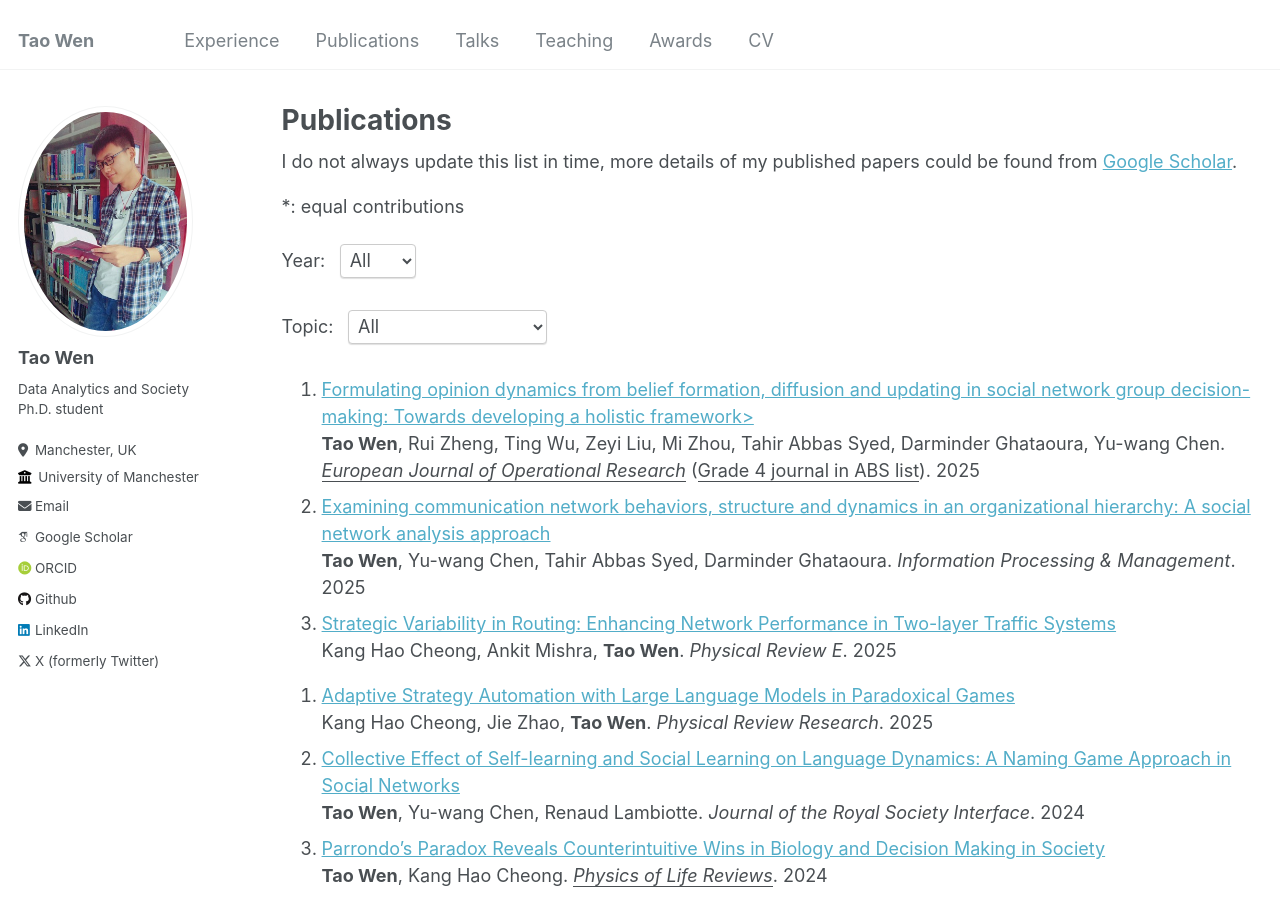
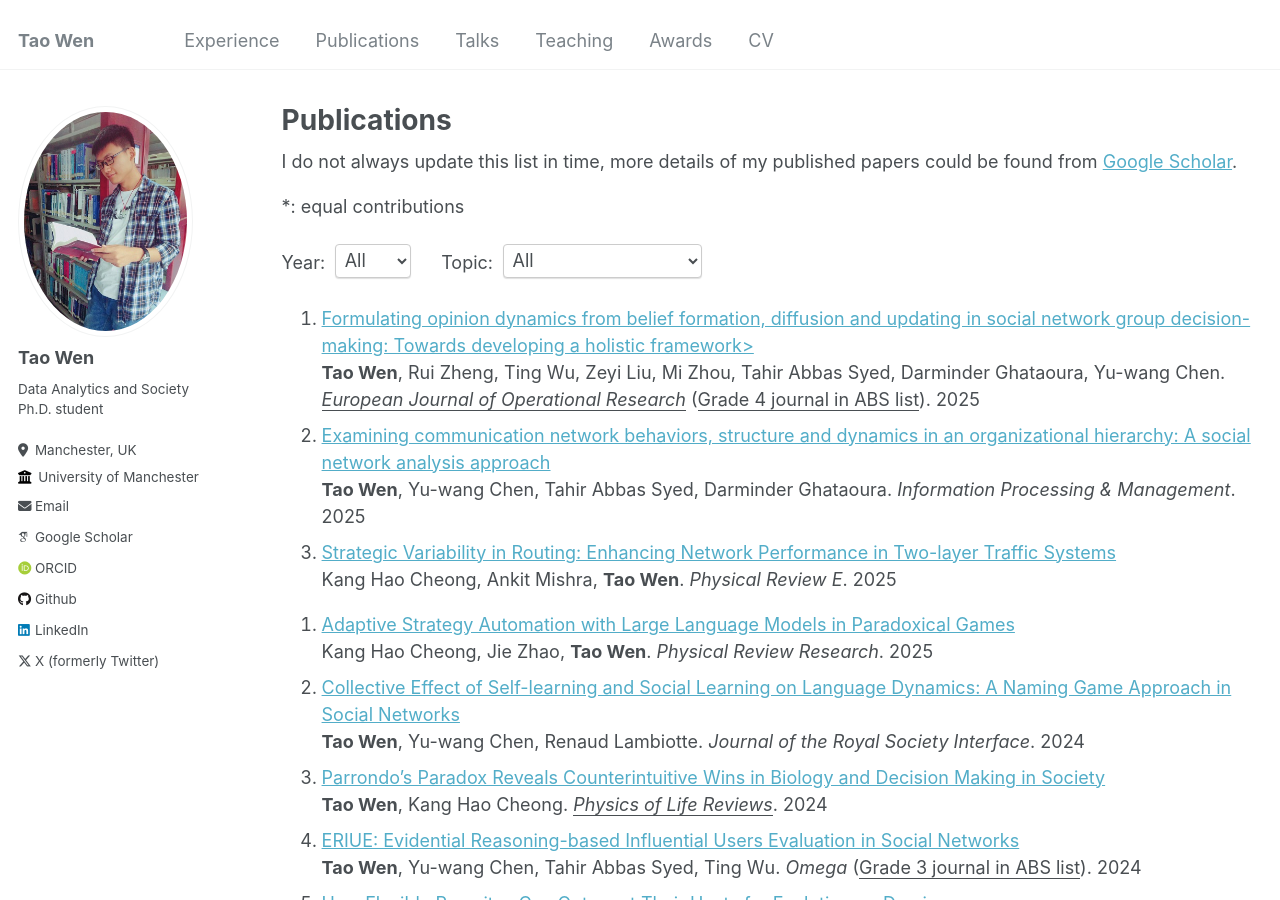
Before and after one commit to TaaoWen/taaowen.github.io, a Jekyll site: the page built from _pages/publications.md, in a window 1280 px wide and 900 px high. Built offline with Jekyll 4.4.1, drawn with Linux system fonts in a browser that asks for light colours; some web fonts are replaced.

Commit message:
Update publications.md

```diff
--- a/_pages/publications.md
+++ b/_pages/publications.md
@@ -13,23 +13,25 @@ author_profile: true
 \*: equal contributions
 
 
-<label for="yearSelect" style="display: inline-block; margin-right: 10px;">Year:</label>
-<select id="yearSelect" style="display: inline-block; margin-right: 20px;">
-  <option value="all">All</option>
-  <option value="2025">2025</option>
-  <option value="2024">2024</option>
-  <option value="2023">2023</option>
-  <!-- 依此类推 -->
-</select>
+<div style="display: flex; align-items: center; gap: 10px;">
+  <label for="yearSelect">Year:</label>
+  <select id="yearSelect" style="margin-right: 20px;">
+    <option value="all">All</option>
+    <option value="2025">2025</option>
+    <option value="2024">2024</option>
+    <option value="2023">2023</option>
+    <!-- 依此类推 -->
+  </select>
 
-<label for="topicSelect" style="display: inline-block; margin-right: 10px;">Topic:</label>
-<select id="topicSelect" style="display: inline-block;">
-  <option value="all">All</option>
-  <option value="Social Networks">Social Networks</option>
-  <option value="Parrondo's Paradox">Parrondo's Paradox</option>
-  <option value="Maritime Networks">Decision-making</option>
-  <!-- 依此类推 -->
-</select>
+  <label for="topicSelect">Topic:</label>
+  <select id="topicSelect">
+    <option value="all">All</option>
+    <option value="Social Networks">Social Networks</option>
+    <option value="Parrondo's Paradox">Parrondo's Paradox</option>
+    <option value="Maritime Networks">Decision-making</option>
+    <!-- 依此类推 -->
+  </select>
+</div>
 
 
 <ol>
```
